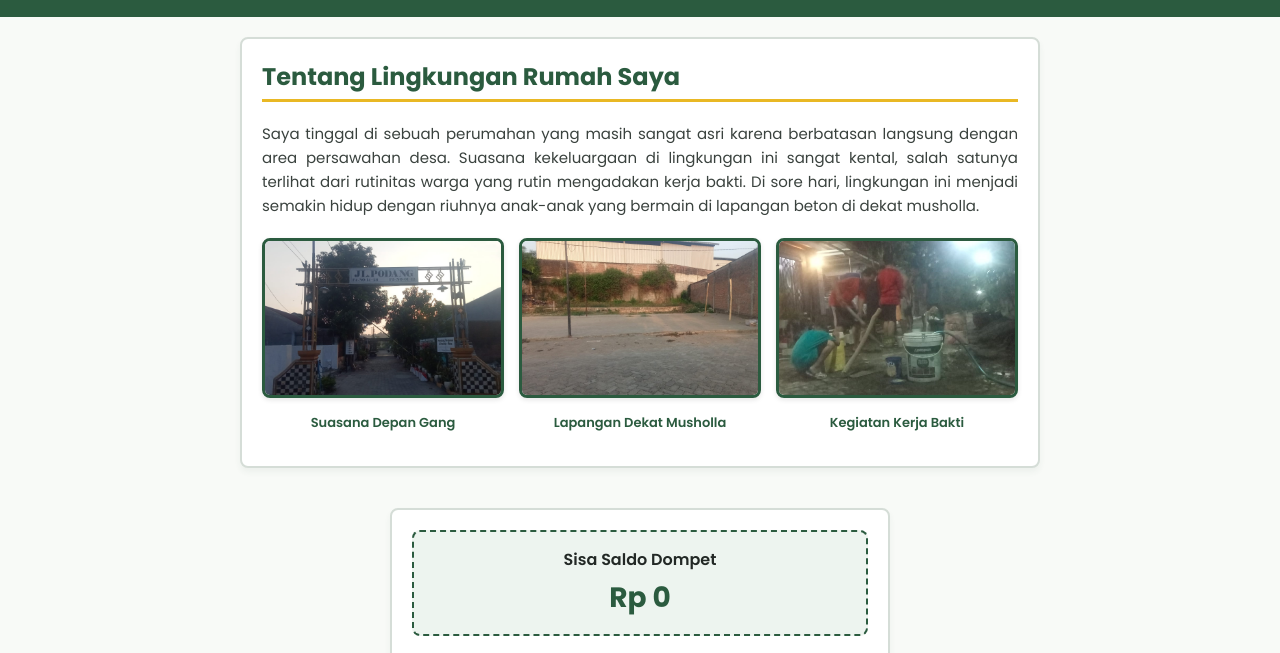
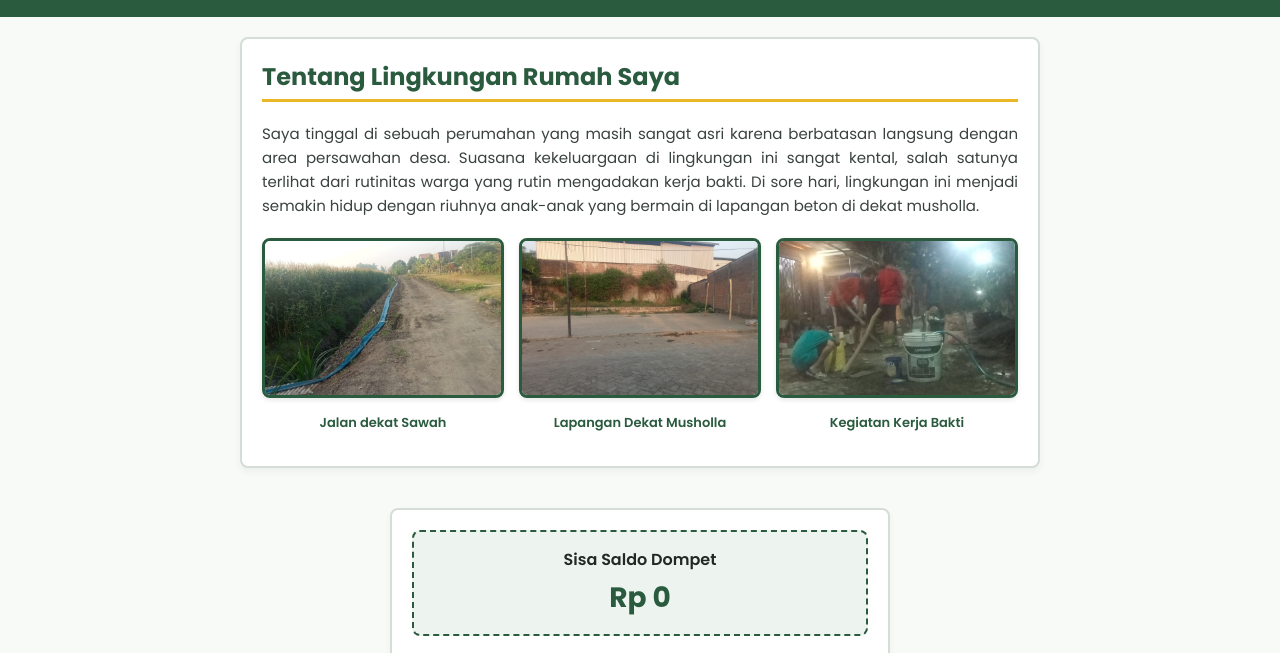
Before and after one commit to AbdurOsit/Tugas-Akhir-Desain-Web, a plain HTML site: page index.html in a window 1280 px wide. Shown: the part 84-737 px from the top of the page. Drawn offline with nearby package versions, Linux system fonts and the light colour scheme; no server answers.

Commit message:
mengubah gambar pada halaman index

```diff
--- a/index.html
+++ b/index.html
@@ -33,8 +33,8 @@
         <!-- Galeri Tempat Foto -->
         <div class="galeri-foto">
             <div class="foto-item">
-                <img src="image/foto_depan_gang.jpeg" alt="Foto Depan Gang">
-                <p>Suasana Depan Gang</p>
+                <img src="image/foto_jalan_sawah.jpeg" alt="Foto Depan Gang">
+                <p>Jalan dekat Sawah</p>
             </div>
             <div class="foto-item">
                 <img src="image/foto_lapangan.jpeg" alt="Foto Lapangan Beton">
```
